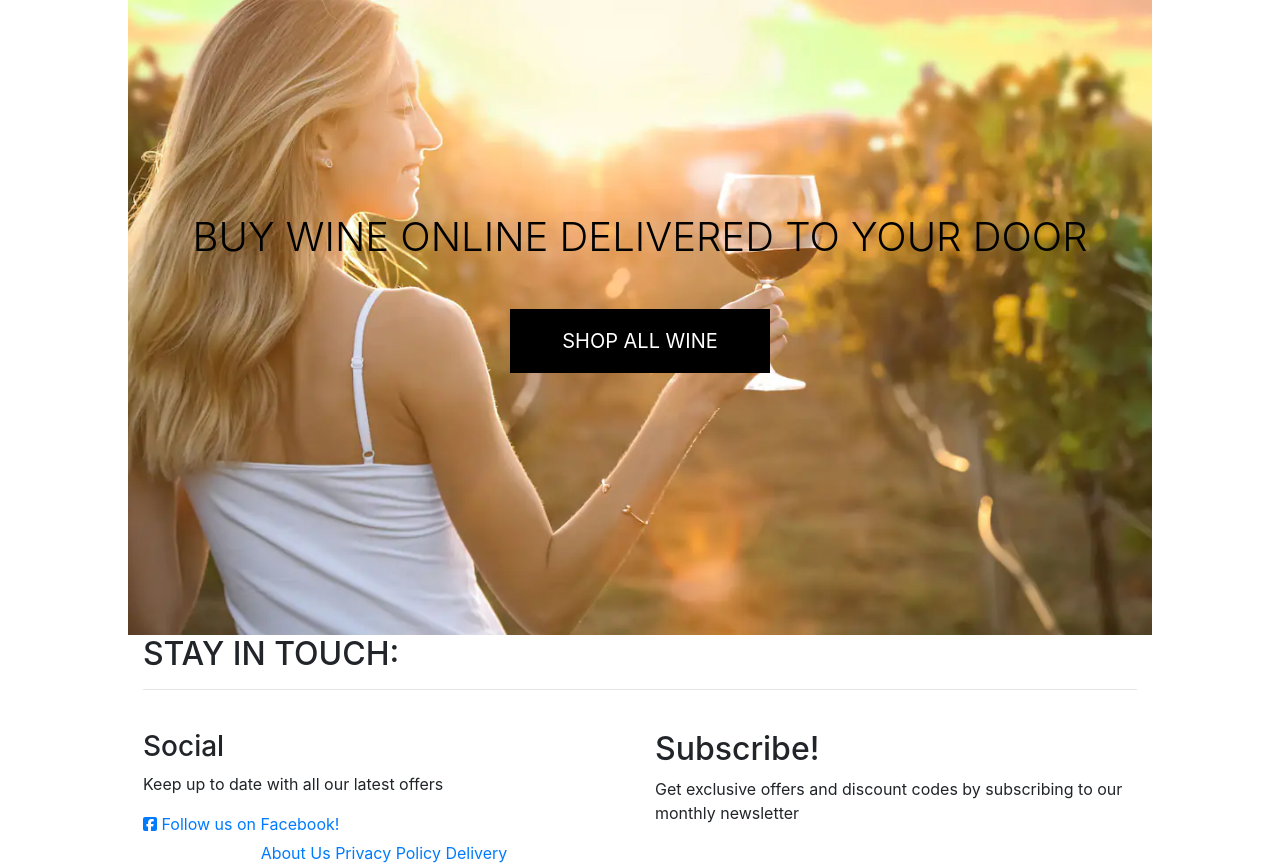
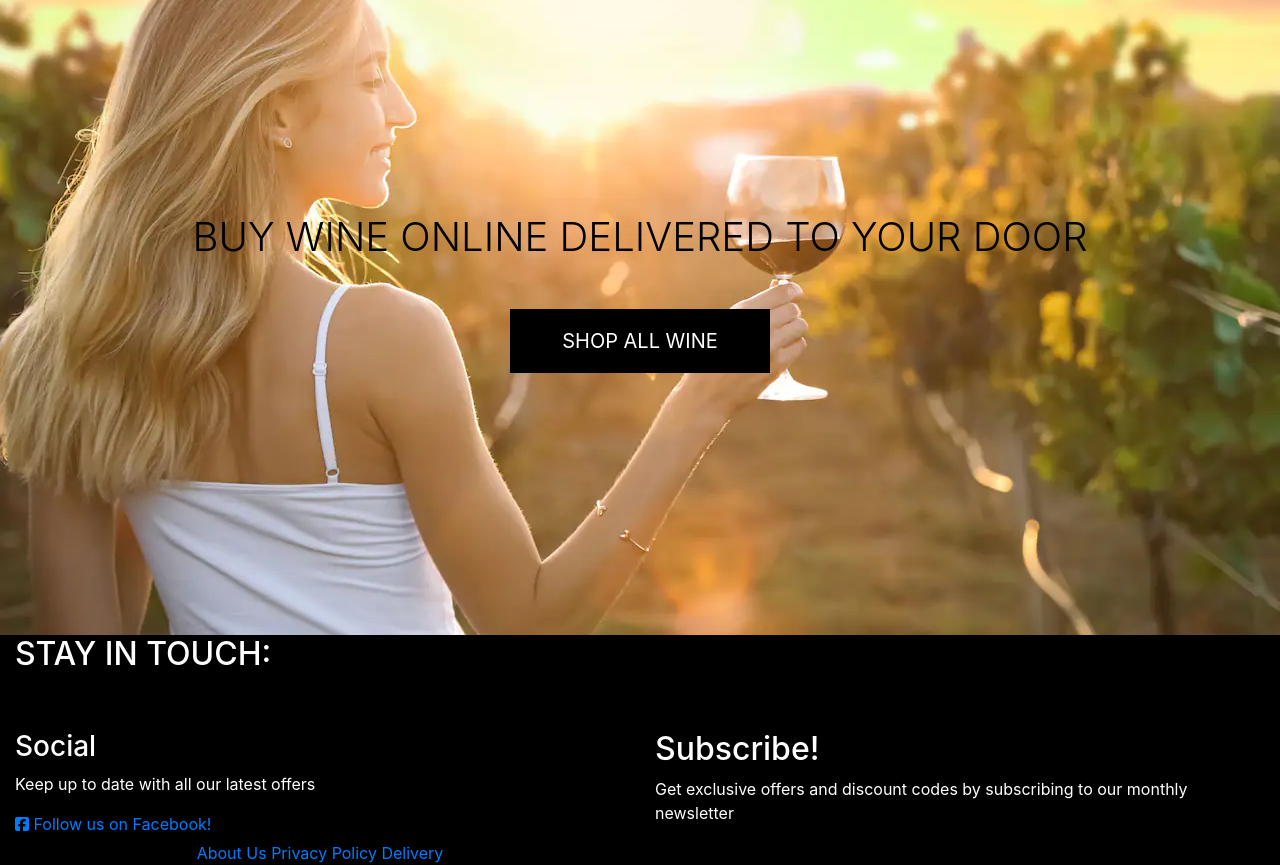
Before and after one commit to DionneMaguire/dionnes_wines, a Django app: page / in a window 1280 px wide. Shown: the part 165-1030 px from the top of the page. Run offline with Django 3.2, Linux system fonts and the light colour scheme; some libraries are stand-ins or nearby versions.

Commit message:
tidied up index.html and footer in base.html

```diff
--- a/home/templates/home/index.html
+++ b/home/templates/home/index.html
@@ -10,8 +10,8 @@
 {% endblock %}
 
 {% block content %}
-<div class="container hero-container">
-    <div class="row hero-outlay hero-image img-fluid">
+<div class="container-fluid hero-container">
+    <div class="row hero-overlay hero-image img-fluid">
         <div class="col-12 hero-text my-auto">
             <h1 class="display-4 logo-font text-black">
                 Buy Wine Online Delivered to your Door
--- a/static/css/base.css
+++ b/static/css/base.css
@@ -9,7 +9,6 @@
     background-position: center;
     background-size: cover;
     margin: 0;
-    position: relative;
 }
 
 .hero-container {
@@ -31,22 +30,9 @@
     text-align: center;
 }
 
-.hero-text p {
-    color: white;
-    font-size: 1.75em;
-    text-align: center;
-}
-
 .btn-hero {
     background-color: white;
     color: blue;
-}
-
-.brand {
-    font-family: "Open Sans", sans-serif;
-    font-size: 1.4rem;
-    font-weight: 700;
-    color: #4a4a4f;
 }
 
 /* from Bulma */
--- a/templates/base.html
+++ b/templates/base.html
@@ -151,9 +151,7 @@
     </main>
 
     <!-- Footer -->
-    <footer class="container-wrapper">
-        <div class="container quotes-container content-container">
-            <section class="footer">
+    <footer class="container-fluid bg-black text-white footer">
         <div class="row">
             <div class="col-12 page-header mb-4">
                 <h2 class="text-uppercase">Stay in touch:</h2>
@@ -179,8 +177,6 @@
                 <a href="#" target="_blank">Delivery</a>
             </div>
         </div>
-            </section>
-        </div>
     </footer>
     {% block postloadjs %}
     <script type="text/javascript">
```
Also changed, not shown: media/olivares_fbukn8b.webp (added). Lines whose indentation alone changed are shown as unchanged.
